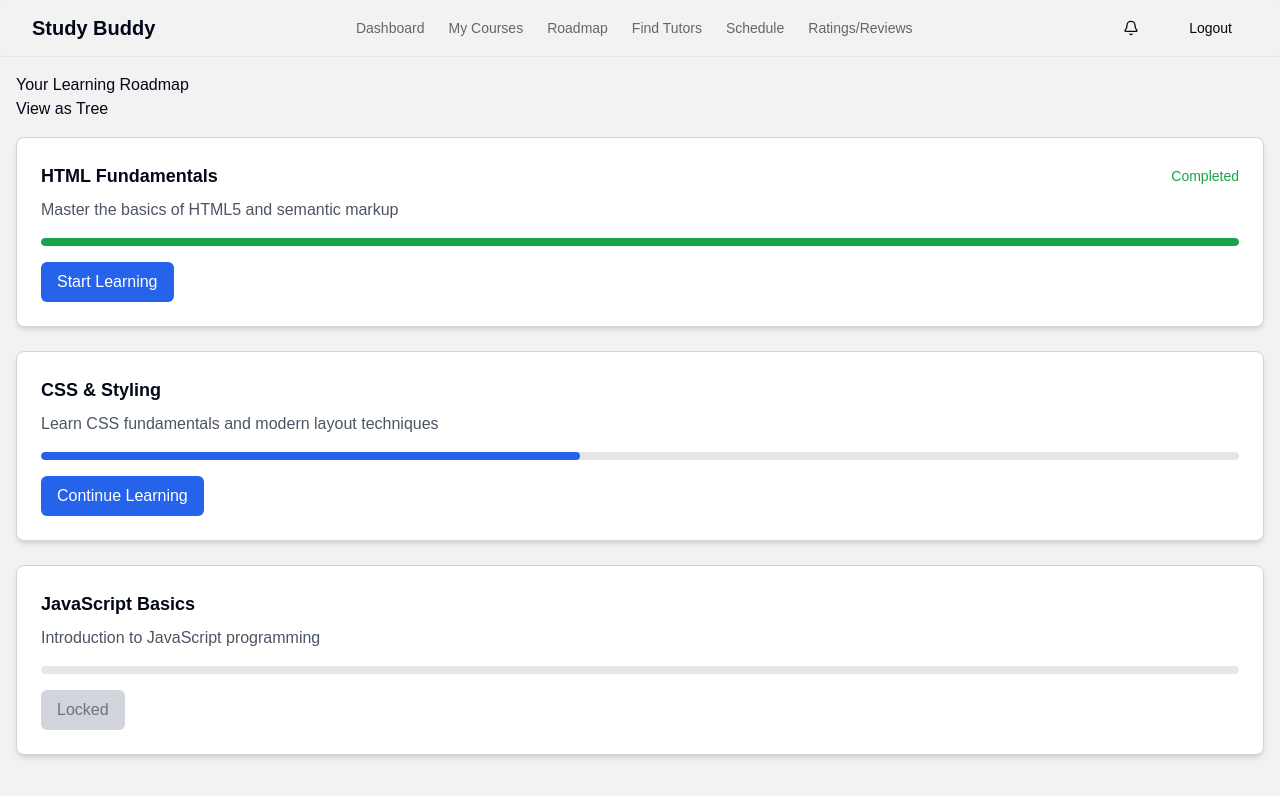
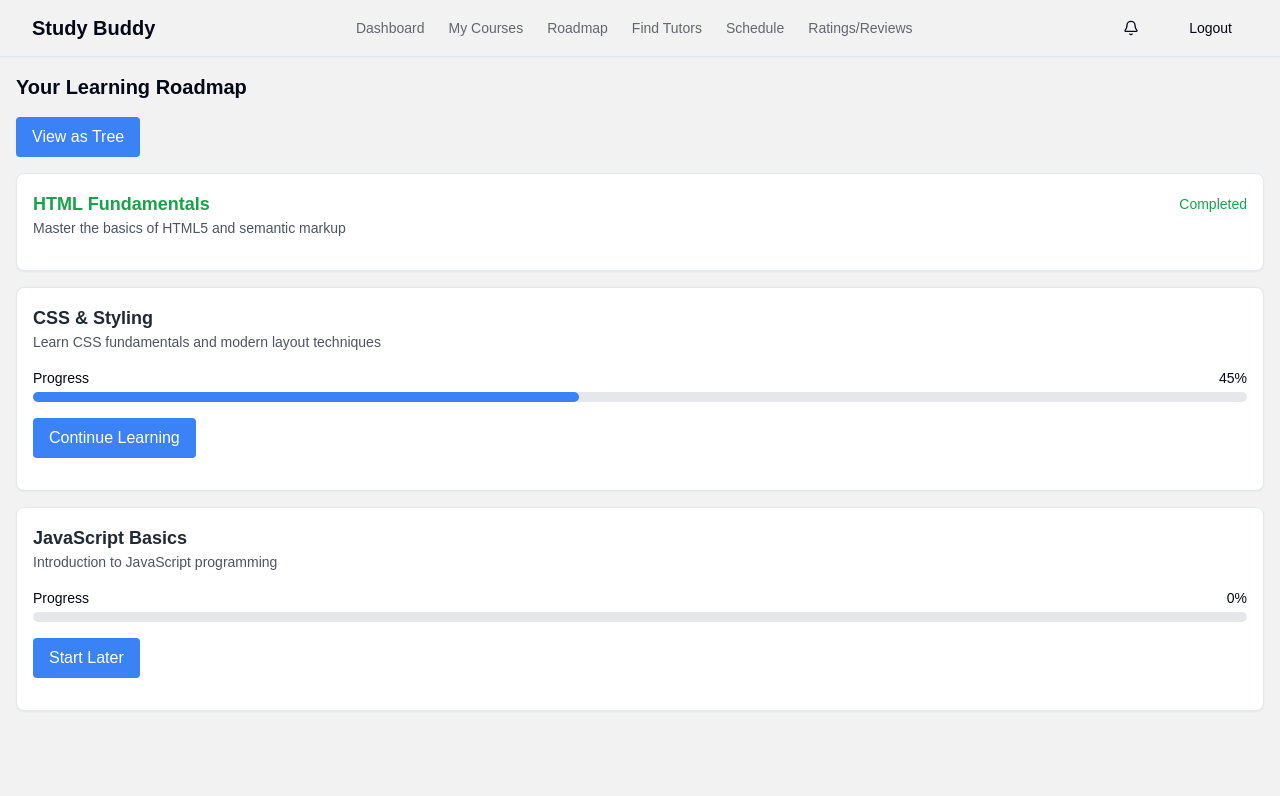
Before and after one commit to 4li40/Senior-project, a Next.js app: page /roadmap in a window 1280 px wide. Shown: the top 796 px of the page. Built offline with nearby package versions, Linux system fonts and the light colour scheme.

Commit message:
roadmap tree

```diff
--- a/src/app/roadmap/page.tsx
+++ b/src/app/roadmap/page.tsx
@@ -1,26 +1,36 @@
 "use client";
 import React, { useState } from "react";
 import { dummyRoadmap } from "../../data/dummyroadmap";
-import NormalView from "../../components/roadmap/normalview";
-import TreeView from "../../components/roadmap/treeview";
+import NormalView from "@/components/roadmap/normalview";
+import TreeView from "@/components/roadmap/treeview";
 import StudentNavBar from "@/components/StudentNavBar";
 
 function RoadmapPage() {
   const [viewMode, setViewMode] = useState("normal");
 
   const handleToggleView = () => {
-    setViewMode(prevMode => (prevMode === "normal" ? "tree" : "normal"));
+    setViewMode((prevMode) => (prevMode === "normal" ? "tree" : "normal"));
   };
 
   return (
     <div>
+      {/* Student Navigation Bar */}
       <StudentNavBar />
 
-      <div style={{ padding: "1rem" }}>
-        <h2>Your Learning Roadmap</h2>
-        <button onClick={handleToggleView} style={{ marginBottom: "1rem" }}>
+      {/* Roadmap Content */}
+      <div className="p-4">
+        <h2 className="text-xl font-bold mb-4">Your Learning Roadmap</h2>
+
+        {/* Toggle View Button */}
+        <button
+          onClick={handleToggleView}
+          className="mb-4 px-4 py-2 bg-blue-500 text-white rounded hover:bg-blue-600"
+        >
           {viewMode === "normal" ? "View as Tree" : "View as List/Normal"}
         </button>
+
+        {/* Conditional Rendering of NormalView and TreeView */}
+        <div>
           {viewMode === "normal" ? (
             <NormalView data={dummyRoadmap} />
           ) : (
@@ -28,6 +38,7 @@ function RoadmapPage() {
           )}
         </div>
       </div>
+    </div>
   );
 }
 
--- a/src/components/roadmap/normalview.tsx
+++ b/src/components/roadmap/normalview.tsx
@@ -1,56 +1,61 @@
 import React from "react";
-import { RoadmapNode } from "../../types/roadmap";
+import { RoadmapNode } from "@/types/roadmap";
+
 interface NormalViewProps {
   data: RoadmapNode[];
 }
 
 const NormalView: React.FC<NormalViewProps> = ({ data }) => {
-  return (
-    <div className="flex flex-col gap-6">
-      {data.map((item) => (
+  const renderCards = (nodes: RoadmapNode[]) => {
+    return nodes.map((node) => (
       <div
-          key={item.id}
-          className="border border-gray-300 rounded-lg p-6 shadow-md bg-white"
+        key={node.id}
+        className="p-4 border rounded-lg shadow-sm bg-white mb-4"
       >
-          <h3 className="text-lg font-semibold mb-2 flex items-center justify-between">
-            {item.title}
-            {item.progress === 100 && (
-              <span className="text-green-600 font-medium text-sm">
-                Completed
-              </span>
+        <div className="flex justify-between items-center">
+          <h3
+            className={`text-lg font-semibold ${
+              node.completed ? "text-green-600" : "text-gray-800"
+            }`}
+          >
+            {node.label}
+          </h3>
+          {node.completed && (
+            <span className="text-sm text-green-600 font-medium">Completed</span>
           )}
-          </h3>
-          <p className="text-gray-600 mb-4">{item.description}</p>
-          <div className="w-full h-2 bg-gray-200 rounded-full overflow-hidden mb-4">
+        </div>
+        {node.description && (
+          <p className="text-gray-600 text-sm mb-4">{node.description}</p>
+        )}
+        {/* Progress Bar */}
+        {typeof node.progress === "number" && !node.completed && (
+          <div className="mb-4">
+            <div className="flex justify-between items-center text-sm mb-1">
+              <span>Progress</span>
+              <span>{node.progress}%</span>
+            </div>
+            <div className="w-full bg-gray-200 rounded-full h-2.5">
               <div
-              className={`h-full rounded-full ${
-                item.progress === 100
-                  ? "bg-green-600"
-                  : "bg-blue-600"
-              }`}
-              style={{ width: `${item.progress}%` }}
+                className="bg-blue-500 h-2.5 rounded-full"
+                style={{ width: `${node.progress}%` }}
               ></div>
             </div>
-          <div>
-            {item.locked ? (
-              <button
-                className="px-4 py-2 bg-gray-300 text-gray-500 rounded-md cursor-not-allowed"
-                disabled
-              >
-                Locked
-              </button>
-            ) : (
-              <button className="px-4 py-2 bg-blue-600 text-white rounded-md hover:bg-blue-700 transition">
-                {item.progress > 0 && item.progress < 100
-                  ? "Continue Learning"
-                  : "Start Learning"}
+          </div>
+        )}
+        {/* Action Button */}
+        {!node.completed && (
+          <button className="px-4 py-2 text-white bg-blue-500 rounded hover:bg-blue-600">
+            {node.progress && node.progress > 0 ? "Continue Learning" : "Start Later"}
           </button>
         )}
+        {node.children && (
+          <div className="ml-6 mt-4">{renderCards(node.children)}</div>
+        )}
       </div>
-        </div>
-      ))}
-    </div>
-  );
+    ));
+  };
+
+  return <div>{renderCards(data)}</div>;
 };
 
 export default NormalView;
--- a/src/components/roadmap/treeview.tsx
+++ b/src/components/roadmap/treeview.tsx
@@ -1,64 +1,71 @@
-import React from "react";
-import { RoadmapNode } from "../../types/roadmap";
+import React, { useState } from "react";
+import { RoadmapNode } from "@/types/roadmap";
 
-interface RoadmapTreeProps {
+interface TreeViewProps {
   data: RoadmapNode[];
 }
 
-const RoadmapTree: React.FC<RoadmapTreeProps> = ({ data }) => {
-  return (
-    <div className="flex flex-col items-center">
-      {data.map((node, index) => (
-        <NodeTree key={index} node={node} />
-      ))}
-    </div>
-  );
+const TreeView: React.FC<TreeViewProps> = ({ data }) => {
+  const [nodes, setNodes] = useState(data);
+
+  const handleComplete = (nodeId: number) => {
+    const updateNodes = (nodes: RoadmapNode[]): RoadmapNode[] =>
+      nodes.map((node) => {
+        if (node.id === nodeId) {
+          return { ...node, completed: true };
+        }
+        if (node.children) {
+          return { ...node, children: updateNodes(node.children) };
+        }
+        return node;
+      });
+
+    setNodes(updateNodes(nodes));
   };
 
-interface NodeTreeProps {
-  node: RoadmapNode;
-}
-
-const NodeTree: React.FC<NodeTreeProps> = ({ node }) => {
-  return (
-    <div className="flex flex-col items-center relative">
-      {/* Node */}
+  const renderTree = (nodes: RoadmapNode[]) => {
+    return nodes.map((node) => (
+      <div key={node.id} className="relative">
+        {/* Node Box */}
         <div
-        className={`flex flex-col items-center p-4 rounded-lg shadow-md ${
-          node.locked ? "bg-gray-200 border border-gray-300" : "bg-blue-100 border border-blue-500"
+          className={`p-4 border rounded-md shadow-md mb-4 ${
+            node.completed ? "bg-blue-500 text-white font-bold" : "bg-white"
           }`}
+          style={{ minWidth: "200px", textAlign: "center" }}
         >
-        <h3 className="font-bold text-lg text-gray-800">{node.title}</h3>
-        <p className="text-gray-600">
-          {node.progress === 100 ? (
-            <span className="text-green-600 font-medium">✓ Completed</span>
+          <span>{node.label}</span>
+          <div className="text-sm">
+            {node.completed ? (
+              <span>✔ Completed</span>
             ) : (
-            `Step ${node.progress} of 5`
+              <button
+                onClick={() => handleComplete(node.id)}
+                className="mt-2 px-2 py-1 bg-blue-500 text-white text-xs rounded hover:bg-blue-600"
+              >
+                Mark Complete
+              </button>
             )}
-        </p>
+          </div>
         </div>
 
-      {/* Render children */}
-      {node.children && node.children.length > 0 && (
-        <div className="flex flex-col items-center mt-4">
-          {/* Connector */}
-          <svg
-            className="absolute top-full left-1/2 transform -translate-x-1/2"
-            width="2"
-            height="50"
-          >
-            <line x1="1" y1="0" x2="1" y2="50" stroke="#ccc" strokeWidth="2" />
-          </svg>
-
-          <div className="flex space-x-8 mt-8">
-            {node.children.map((child, index) => (
-              <NodeTree key={index} node={child} />
-            ))}
+        {/* Connecting Lines */}
+        {node.children && (
+          <div className="relative">
+            {/* Line from Parent to Children */}
+            <div className="w-0.5 h-8 bg-gray-300 mx-auto"></div>
+            {/* Children Nodes */}
+            <div className="flex justify-around">
+              {renderTree(node.children)}
             </div>
           </div>
         )}
       </div>
+    ));
+  };
+
+  return (
+    <div className="flex flex-col items-center space-y-4">{renderTree(nodes)}</div>
   );
 };
 
-export default RoadmapTree;
+export default TreeView;
--- a/src/data/dummyroadmap.tsx
+++ b/src/data/dummyroadmap.tsx
@@ -1,38 +1,26 @@
-// data/dummyRoadmap.ts
-import { RoadmapNode } from "../types/roadmap";
-
-export const dummyRoadmap: RoadmapNode[] = [
+export const dummyRoadmap = [
   {
     id: 1,
-    title: "HTML Fundamentals",
+    label: "HTML Fundamentals",
     description: "Master the basics of HTML5 and semantic markup",
+    completed: true,
     progress: 100,
-    locked: false,
-    children: []
+    children: [],
   },
   {
     id: 2,
-    title: "CSS & Styling",
+    label: "CSS & Styling",
     description: "Learn CSS fundamentals and modern layout techniques",
+    completed: false,
     progress: 45,
-    locked: false,
-    children: [
-      {
-        id: 3,
-        title: "CSS Layout",
-        description: "Master layouts with Flexbox & Grid",
-        progress: 0,
-        locked: true,
-        children: []
-      }
-    ]
+    children: [],
   },
   {
-    id: 4,
-    title: "JavaScript Basics",
+    id: 3,
+    label: "JavaScript Basics",
     description: "Introduction to JavaScript programming",
+    completed: false,
     progress: 0,
-    locked: true,
-    children: []
-  }
+    children: [],
+  },
 ];
```
Also changed, not shown: src/types/roadmap.ts (+8 -8 lines). Lines whose indentation alone changed are shown as unchanged.
